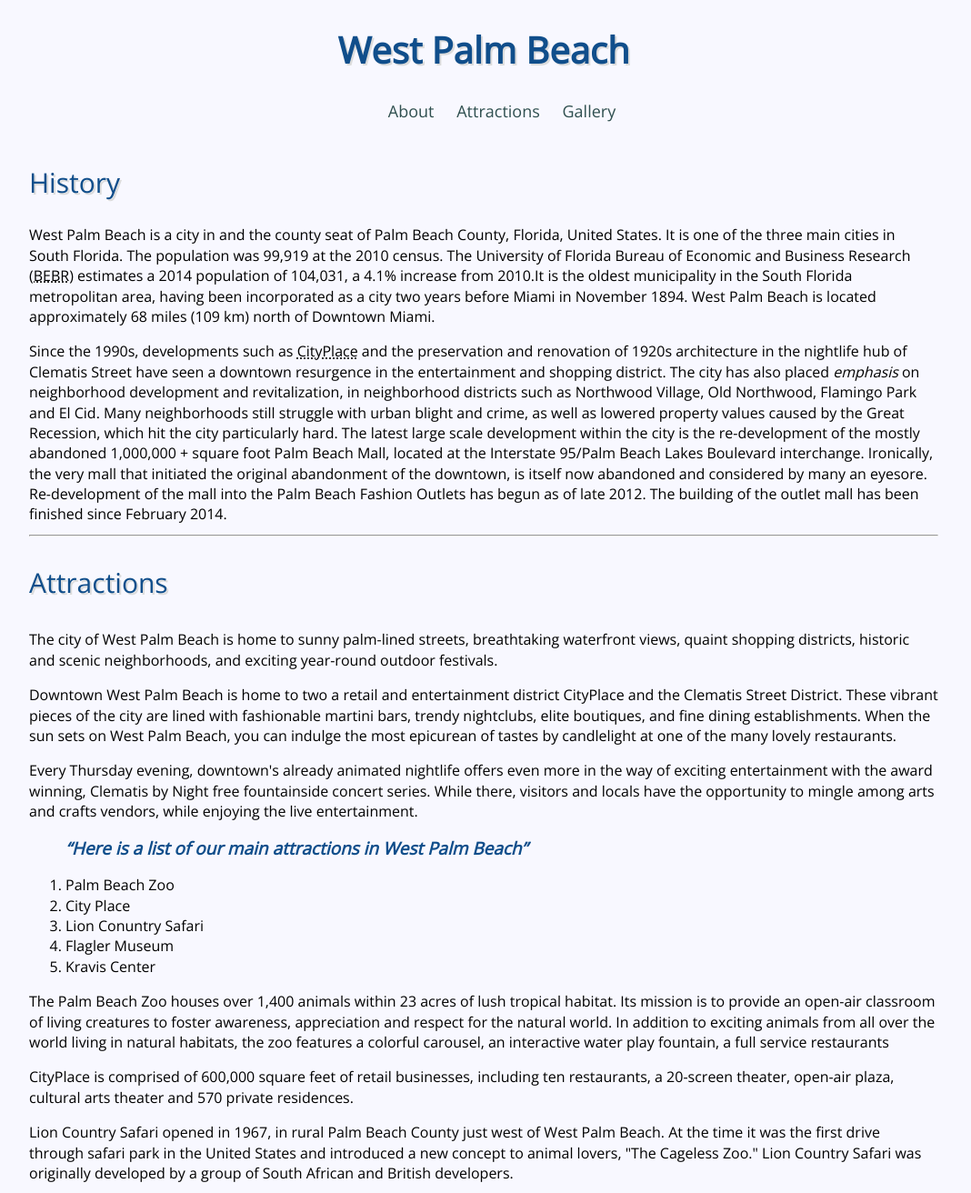
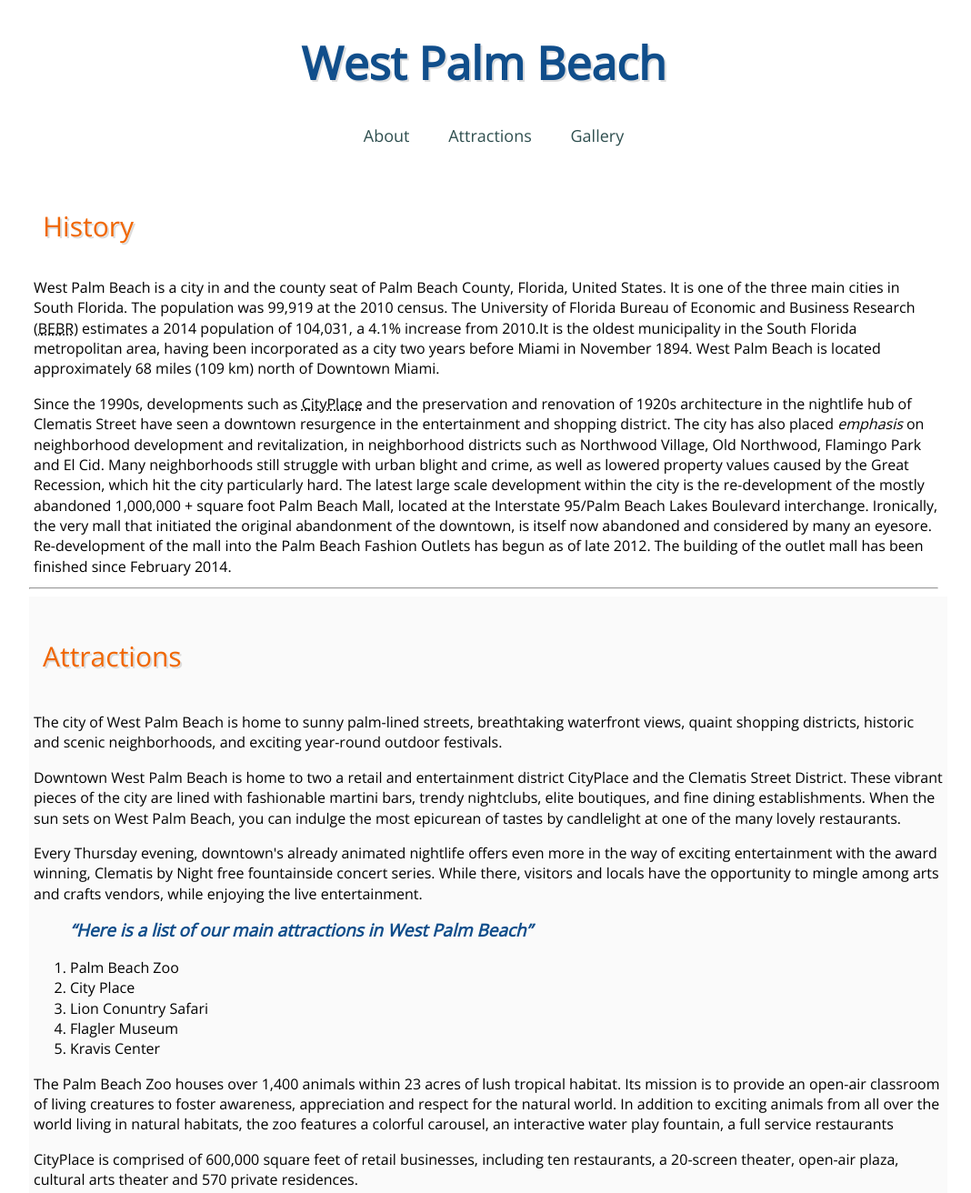
Before and after one commit to shamanbarnes/dws1, a plain HTML site: page index.html in a window 1280 px wide. Shown: the top 1312 px of the page at 91% size, without its empty margins (108-1176 px from the left). Drawn offline with nearby package versions, Linux system fonts and the light colour scheme.

Commit message:
more styling

```diff
--- a/styles.css
+++ b/styles.css
@@ -5,16 +5,17 @@ body {
 	width: 1000px;
 	font-family: 'Open Sans', sans-serif;
 	line-height: 1.4;
-	background-color: #F8F8FF;
+	background-color: #FFF;
 }
 
+/* Header styling */
 
 header h1 {
 	text-align: center;
 	color: #104E8B;
-	font-weight: bold;
+	font-weight: bolder;
 	text-shadow: 2px 2px #DCDCDC;
-	font-size: 40px;
+	font-size: 50px;
 }
 
 
@@ -22,13 +23,15 @@ header h1 {
 nav {
 	position: relative;
 	text-align: center;
-	width: 1000px;
 	height: 2.55556em;
 	font-size: 18px;
 }
 
 nav li a {
 	text-decoration: none;
+	display: inline;
+	margin: 0 1em 0 0;
+	width: 1000px;
 }
 
 
@@ -46,8 +49,9 @@ h2, h3{
 	font-size: 30px;
 	font-family: 'Open Sans', sans-serif;
 	font-weight: 300;
-	color: #104E8B;
+	color: #f06600;
 	text-shadow: 2px 2px #DCDCDC;
+	padding: 10px;
 }
 
 /* unvisited link */
@@ -84,7 +88,6 @@ img {
    padding:1px;
    border-radius: 10px 10px 10px 10px;
    background-color: #104E8B;
-   display: inline-block;
 }
 
 img:hover {
@@ -94,28 +97,32 @@ img:hover {
 
 section{
 	width: 1000px;
-	height: 400px;
-
+	height: 440px;
+	margin: 5px auto;
+	padding: 5px;
 }
 
 
-article{
+article {
 	width: 1000px;
-	height: 820px;
+	height: 880px;
+	margin: 5px auto;
+	padding: 5px;
+	background-color: #FAFAFA;
 }
 
 
-
-aside{
+aside {
 	width: 1000px;
-
+	margin: 5px auto;
+	display: inline-block;
 }
 
 /* footer styling */
 footer {
 	text-align: center;
 	width: 1000px;
-	height: 150px;
+	height: 10px;
 	margin: 0 auto 1em;
 	position: relative;
 }
```
